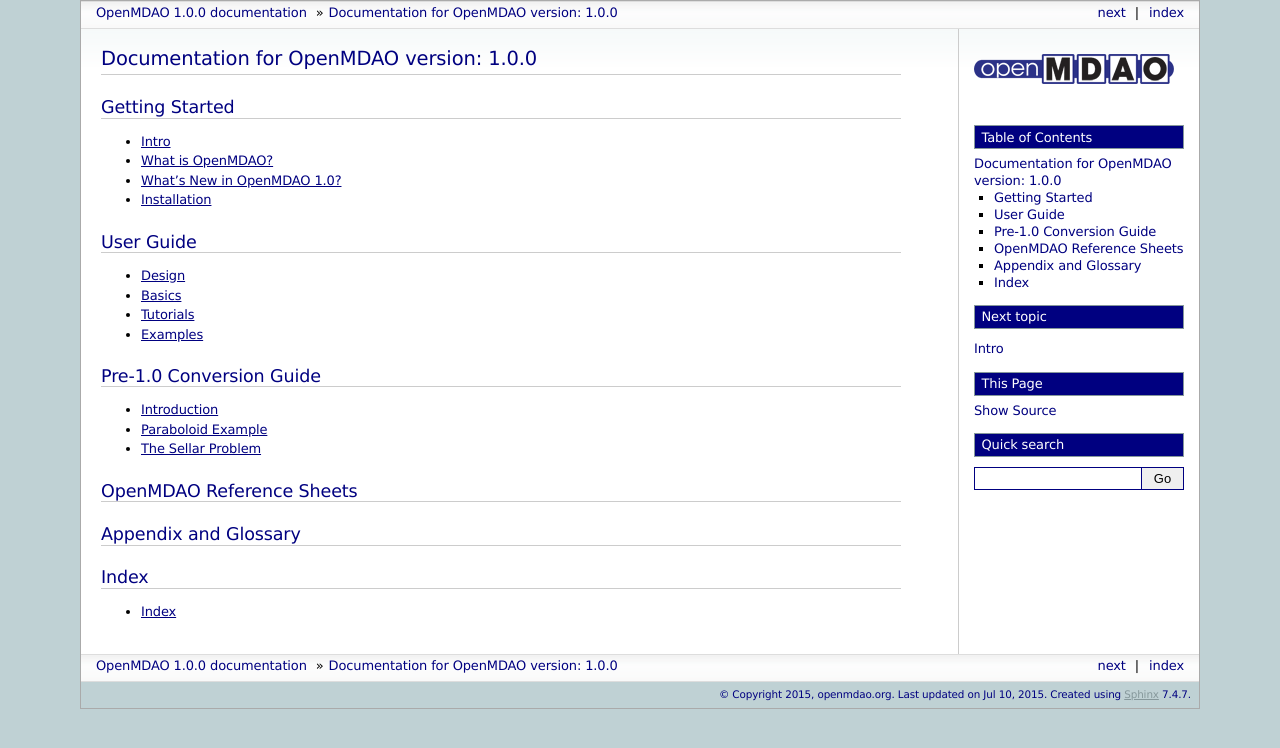
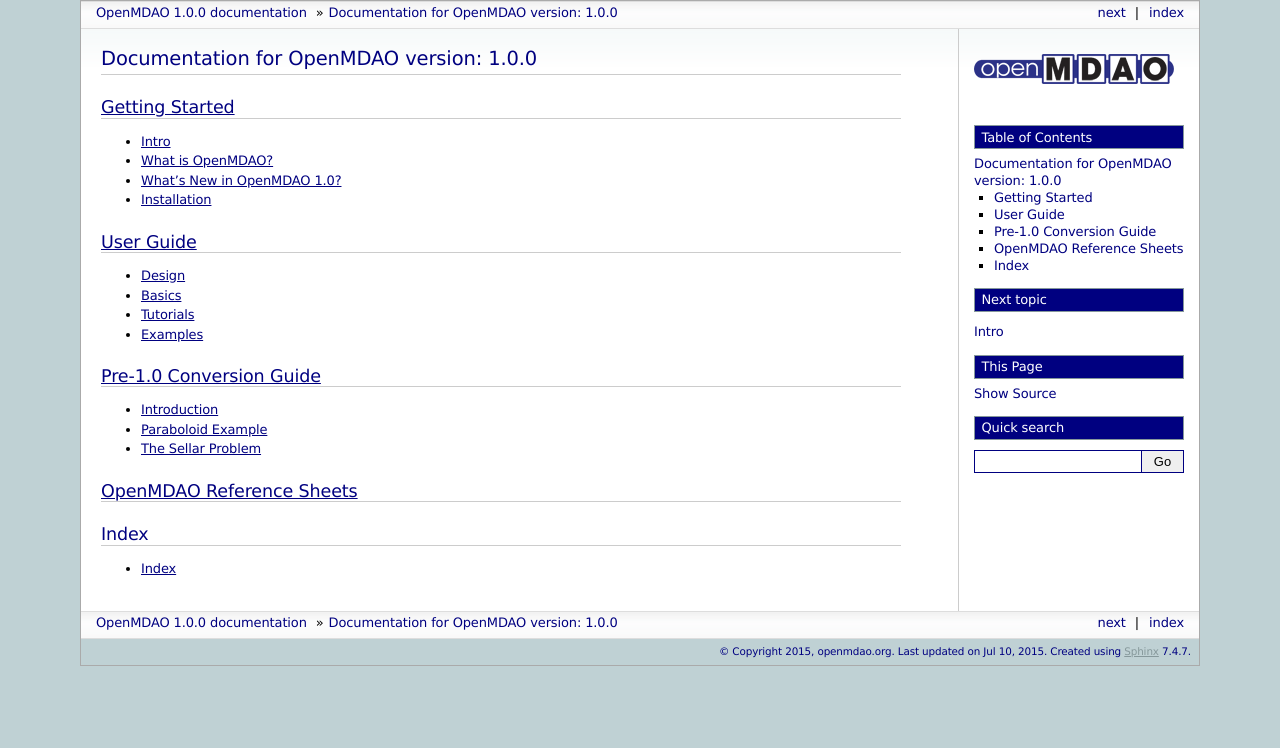
Before and after one commit to OpenMDAO/OpenMDAO1, a Sphinx documentation site: the page built from openmdao/docs/index.rst, in a window 1280 px wide. Shown: the top 748 px of the page. Built offline with Sphinx 7.4.7, drawn with Linux system fonts in a browser that asks for light colours; pages that are not in the unit, such as notebooks, are missing from menus; part of the change alters nothing that is shown.

Commit message:
adding links to doc headers and changing colors from black to navy

```diff
--- a/openmdao/docs/index.rst
+++ b/openmdao/docs/index.rst
@@ -4,19 +4,22 @@
 Documentation for OpenMDAO version: |version|
 %%%%%%%%%%%%%%%%%%%%%%%%%%%%%%%%%%%%%%%%%%%%%
 
+==================
+`Getting Started`_
+==================
 
-===============
-Getting Started
-===============
+.. _Getting Started: getting-started/install.html
 
 .. toctree::
    :maxdepth: 1
 
    getting-started/install.rst
 
-==========
-User Guide
-==========
+==============
+`User Guide`_
+==============
+
+.. _User Guide: usr-guide/design.html
 
 .. toctree::
    :maxdepth: 1
@@ -26,10 +29,11 @@ User Guide
    usr-guide/tutorials.rst
    usr-guide/examples.rst
 
+===========================
+`Pre-1.0 Conversion Guide`_
+===========================
 
-=========================
-Pre-1.0 Conversion Guide
-=========================
+.. _Pre-1.0 Conversion Guide: conversion-guide/intro.html
 
 .. toctree::
    :maxdepth: 1
@@ -38,9 +42,11 @@ Pre-1.0 Conversion Guide
    conversion-guide/paraboloid.rst
    conversion-guide/sellar.rst
 
-=========================
-OpenMDAO Reference Sheets
-=========================
+============================
+`OpenMDAO Reference Sheets`_
+============================
+
+.. _OpenMDAO Reference Sheets: srcdocs/index.html
 
 .. toctree::
    :maxdepth: 3
@@ -48,13 +54,6 @@ OpenMDAO Reference Sheets
    srcdocs/index.rst
 
 ==============================
-Appendix and Glossary
-==============================
-
-.. toctree::
-   :maxdepth: 1
-
-==============================
 Index
 ==============================
 
--- a/openmdao/docs/theme/static/style.css
+++ b/openmdao/docs/theme/static/style.css
@@ -12,6 +12,9 @@
 a {
     color: navy;
     text-decoration: none;
+}
+div.body h1 a, div.body h2 a, div.body h3 a, div.body h4 a, div.body h5 a, div.body h6 a {
+  color: navy!important;
 }
 
 a:visited {
```
